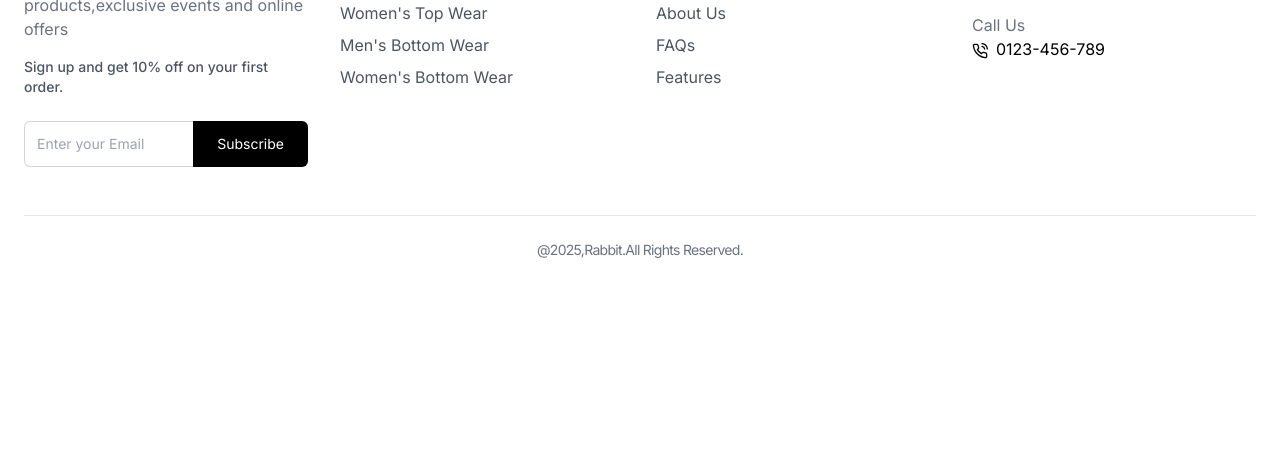
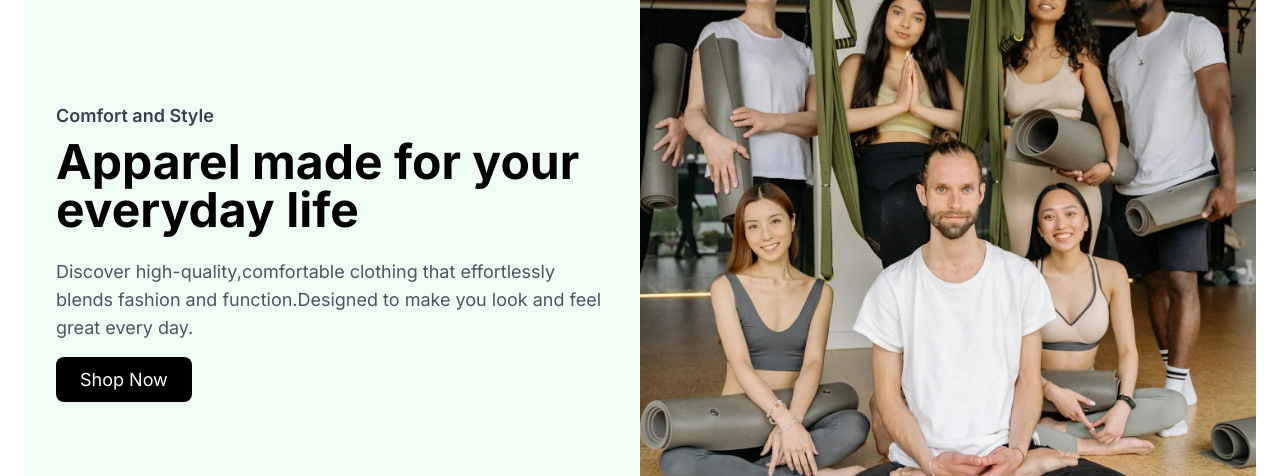
Before and after one commit to SankarSivam-Tech/rabbit, a React (Vite) app in the folder frontend/: page / in a window 1280 px wide. Shown: the part 4993-5469 px from the top of the page. Before the commit the page ends 5301 px from the top, so only its background shows below. Built offline with nearby package versions, Linux system fonts and the light colour scheme; a web font is replaced by a local one.

Commit message:
complete featured collection section UI

```diff
--- /dev/null
+++ b/frontend/src/components/Products/FeaturedCollection.jsx
@@ -0,0 +1,38 @@
+import { Link } from "react-router-dom";
+import featured from "../../assets/featured.webp"
+
+const FeaturedCollection = () => {
+  return (
+    <section className="py-16 px-4 lg:px-6">
+      <div className="container mx-auto flex flex-col-reverse lg:flex-row items-center bg-green-50 rounded-3xl">
+        {/* Left Content */}
+        <div className="lg:w-1/2 p-8 text-center lg:text-left">
+          <h2 className="text-lg font-semibold text-gray-700 mb-2">
+            Comfort and Style
+          </h2>
+          <h2 className="text-4xl lg:text-5xl font-bold mb-6">
+            Apparel made for your everyday life
+          </h2>
+          <p className="text-lg text-gray-600 mb-6">
+            Discover high-quality,comfortable clothing that effortlessly blends
+            fashion and function.Designed to make you look and feel great every
+            day.
+          </p>
+          <Link
+            to="/collections/all"
+            className="bg-black text-white px-6 py-3 rounded-lg text-lg hover:bg-gray-800 "
+          >
+            Shop Now
+          </Link>
+        </div>
+
+        {/* Right Content */}
+        <div className="lg:w-1/2 ">
+        <img src={featured} alt="featured collection" className="w-full h-full object-cover lg:rounded-tr-3xl lg:rounded-br-3xl" />
+        </div>
+      </div>
+    </section>
+  );
+};
+
+export default FeaturedCollection;
--- a/frontend/src/pages/Home.jsx
+++ b/frontend/src/pages/Home.jsx
@@ -4,6 +4,7 @@
 import NewArrivals from "../components/Products/NewArrivals";
 import ProductDetails from "../components/Products/ProductDetails";
 import ProductGrid from "../components/Products/ProductGrid";
+import FeaturedCollection from "../components/Products/FeaturedCollection";
 
 const placeholderProducts = [
   {
@@ -72,6 +73,8 @@
         </h2>
         <ProductGrid products={placeholderProducts} />
       </div>
+
+      <FeaturedCollection/>
     </div>
   );
 };
```
